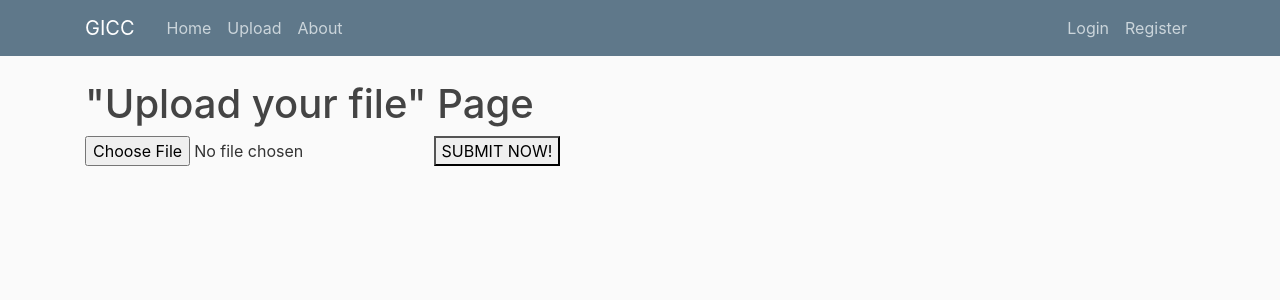
After one commit to Retorikal/GICC2021, a Django app: page /upload/ in a window 1280 px wide. The commit adds this page. Shown: the top 300 px of the page. Run offline with Django 3.2, Linux system fonts and the light colour scheme; some libraries are stand-ins or nearby versions.

Commit message:
uploader added

```diff
--- a/gicc2021/settings.py
+++ b/gicc2021/settings.py
@@ -119,3 +119,7 @@ USE_TZ = True
 # https://docs.djangoproject.com/en/3.0/howto/static-files/
 
 STATIC_URL = "/static/"
+
+MEDIA_ROOT = os.path.join(BASE_DIR, 'media')
+
+MEDIA_URL = '/media/'
--- a/landing/templates/landing/base.html
+++ b/landing/templates/landing/base.html
@@ -28,6 +28,7 @@
                 <div class="collapse navbar-collapse" id="navbarToggle">
                     <div class="navbar-nav mr-auto">
                         <a class="nav-item nav-link" href="#">Home</a>
+                        <a class="nav-item nav-link" href="{% url 'landing-upload' %}">Upload</a>
                         <a class="nav-item nav-link" href="#">About</a>
                     </div>
                     <!-- Navbar Right Side -->
--- /dev/null
+++ b/landing/templates/landing/upload.html
@@ -0,0 +1,14 @@
+{% extends "landing/base.html" %}
+{% block content %}
+<h1>"Upload your file" Page</h1>
+
+<form method="POST" enctype="multipart/form-data">
+    {% csrf_token %}
+    <input type="file" name="document"/>
+    <button type="submit" >SUBMIT NOW!</button>
+</form>
+{% if url %}
+    <p>Your uploaded file : <a href="{{ url }}">{{ name }}</a></p>
+{% endif %}
+
+{% endblock content %}
--- a/landing/urls.py
+++ b/landing/urls.py
@@ -1,4 +1,11 @@
 from django.urls import path
 from . import views
+from django.conf import settings
+from django.conf.urls.static import static
 
-urlpatterns = [path("", views.home, name="landing-home")]
+urlpatterns = [path("", views.home, name="landing-home"),
+                path("upload/", views.upload, name="landing-upload")
+            ]
+
+if settings.DEBUG:
+	urlpatterns += static(settings.MEDIA_URL, document_root=settings.MEDIA_ROOT)
--- a/landing/views.py
+++ b/landing/views.py
@@ -1,6 +1,16 @@
 from django.shortcuts import render
 from django.http import HttpResponse
-
+from django.core.files.storage import FileSystemStorage
 
 def home(request):
     return render(request, "landing/home.html")
+
+def upload(request):
+    context = {}
+    if request.method == "POST":
+        uploaded_file = request.FILES['document']
+        fs = FileSystemStorage()
+        name = fs.save(uploaded_file.name, uploaded_file)
+        context['url'] = fs.url(name)
+        context['name'] = name
+    return render(request, "landing/upload.html", context)
```
Also changed, not shown: media/batman.png (added).
